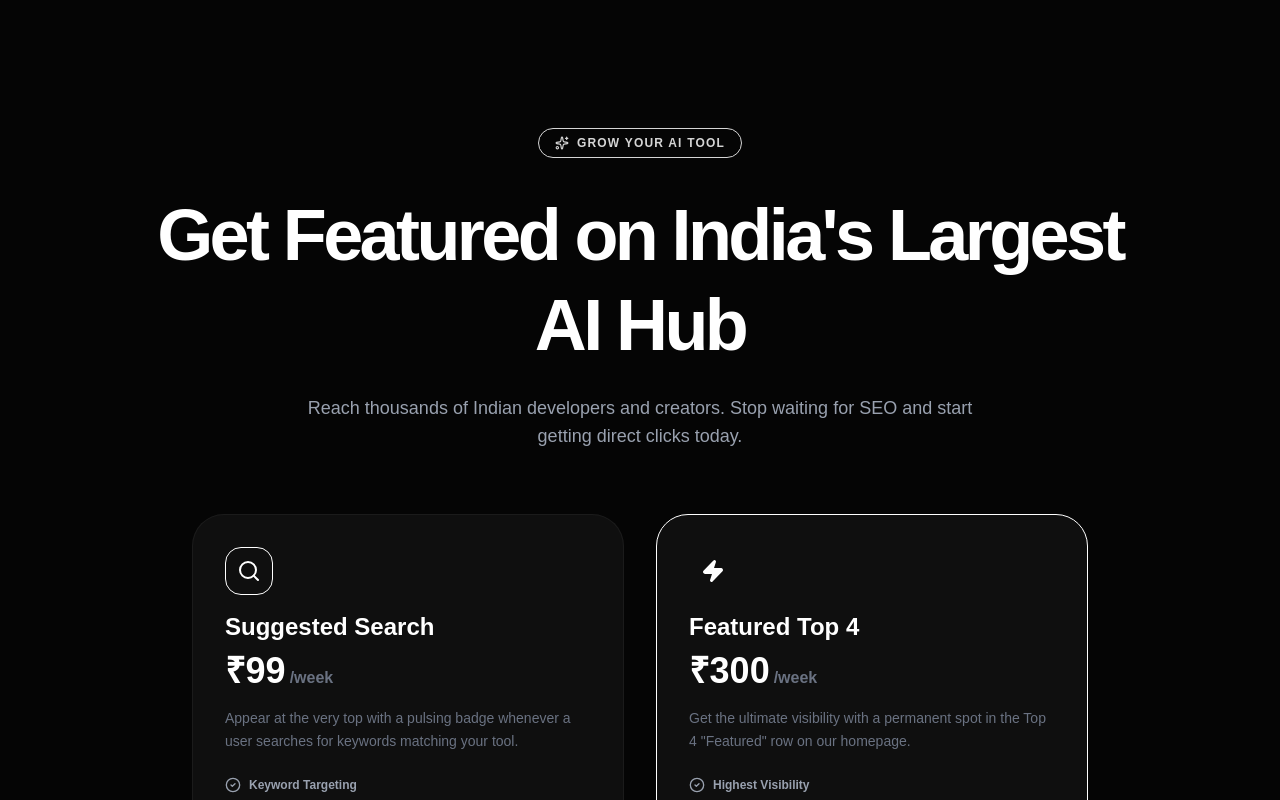
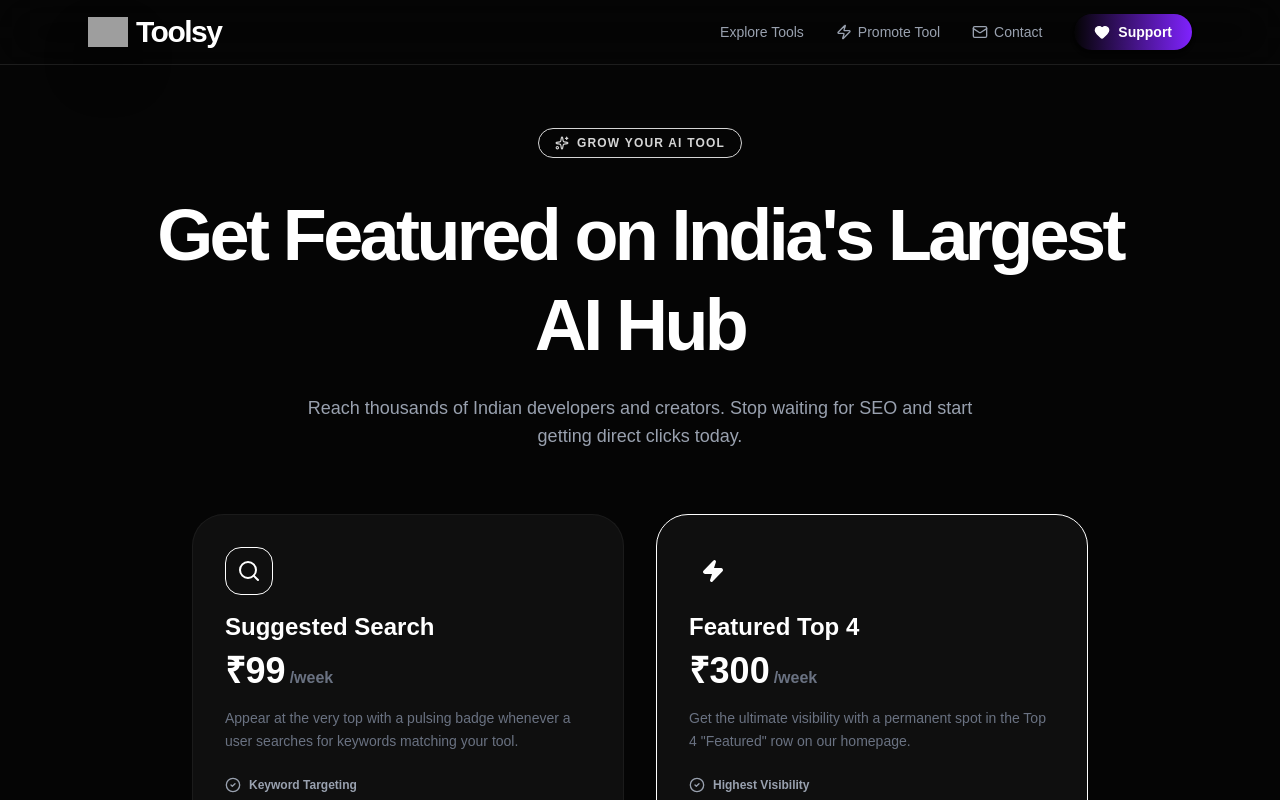
Before and after one commit to toolsyindia/toolsy, a Next.js app: page /advertise in a window 1280 px wide. Shown: the top 800 px of the page. Built offline with nearby package versions, Linux system fonts and the light colour scheme; grey boxes are pictures that could not be loaded.

Commit message:
add navbar and all pages

```diff
--- /dev/null
+++ b/components/Navbar.js
@@ -0,0 +1,118 @@
+import { useState } from "react";
+import Link from "next/link";
+import { Mail, Menu, X, Shield, FileText, Heart, Copy, Check, Zap } from "lucide-react";
+
+export default function Navbar() {
+  const [isOpen, setIsOpen] = useState(false);
+  const [showSupport, setShowSupport] = useState(false);
+  const [copied, setCopied] = useState(false);
+
+  const myUpiId = "8465073056@ybl";
+
+  const handleCopy = () => {
+    navigator.clipboard.writeText(myUpiId);
+    setCopied(true);
+    setTimeout(() => setCopied(false), 2000);
+  };
+
+  return (
+    <>
+      <nav className="fixed top-0 left-0 right-0 z-40 border-b border-white/10 backdrop-blur-xl bg-[#050505]/80">
+        <div className="max-w-6xl mx-auto px-6 h-16 flex items-center justify-between">
+
+          {/* Logo */}
+          <Link href="/" className="flex items-center gap-2 group">
+            <div className="w-8 h-8 md:w-10 md:h-10 flex items-center justify-center group-hover:scale-110 transition-transform duration-300">
+              <img src="/logo.png" alt="Toolsy Logo" className="w-full h-full object-contain drop-shadow-2xl" />
+            </div>
+            <span className="text-2xl md:text-3xl font-bold tracking-tighter text-white">Toolsy</span>
+          </Link>
+
+          {/* Desktop Links */}
+          <div className="hidden md:flex items-center gap-8 text-sm font-medium text-gray-400">
+            <Link href="/" className="hover:text-primary transition-colors">Explore Tools</Link>
+            <Link href="/advertise" className="hover:text-primary transition-colors flex items-center gap-1.5">
+              <Zap className="w-4 h-4 text-primary" /> Promote Tool
+            </Link>
+            <Link href="/contact" className="hover:text-primary transition-colors flex items-center gap-1.5">
+              <Mail className="w-4 h-4" /> Contact
+            </Link>
+            <button
+              onClick={() => setShowSupport(true)}
+              className="h-9 rounded-full px-5 shadow-md bg-gradient-to-r from-primary to-violet-600 hover:scale-105 transition-all flex items-center gap-2 font-bold text-white">
+              <Heart className="w-4 h-4 fill-white" /> Support
+            </button>
+          </div>
+
+          {/* Mobile Icons */}
+          <div className="md:hidden flex items-center gap-4">
+            <button onClick={() => setShowSupport(true)} className="text-primary p-1 animate-pulse">
+              <Heart className="w-6 h-6 fill-primary" />
+            </button>
+            <button onClick={() => setIsOpen(!isOpen)} className="p-2 text-gray-400 hover:text-white transition-colors">
+              {isOpen ? <X className="w-5 h-5 text-primary" /> : <Menu className="w-5 h-5" />}
+            </button>
+          </div>
+        </div>
+
+        {/* Mobile Dropdown */}
+        {isOpen && (
+          <div className="md:hidden border-b border-white/10 bg-[#050505]/95 px-6 py-6 flex flex-col gap-5 shadow-2xl">
+            <Link href="/" onClick={() => setIsOpen(false)} className="text-xl font-bold text-white hover:text-primary flex items-center gap-4">
+              <img src="/logo.png" alt="Logo" className="w-8 h-8 object-contain" />
+              Explore Tools
+            </Link>
+            <Link href="/advertise" onClick={() => setIsOpen(false)} className="text-base font-semibold text-gray-400 hover:text-primary flex items-center gap-3">
+              <Zap className="w-5 h-5 text-primary" /> Promote Tool
+            </Link>
+            <Link href="/contact" onClick={() => setIsOpen(false)} className="text-base font-semibold text-gray-400 hover:text-primary flex items-center gap-3">
+              <Mail className="w-5 h-5" /> Contact
+            </Link>
+            <hr className="border-white/10" />
+            <Link href="/privacy" onClick={() => setIsOpen(false)} className="text-sm font-medium text-gray-500 hover:text-primary flex items-center gap-3">
+              <Shield className="w-4 h-4" /> Privacy Policy
+            </Link>
+            <Link href="/terms" onClick={() => setIsOpen(false)} className="text-sm font-medium text-gray-500 hover:text-primary flex items-center gap-3">
+              <FileText className="w-4 h-4" /> Terms of Service
+            </Link>
+          </div>
+        )}
+      </nav>
+
+      {/* UPI Support Modal */}
+      {showSupport && (
+        <div className="fixed inset-0 z-50 flex items-center justify-center p-4 bg-black/80 backdrop-blur-sm">
+          <div className="absolute inset-0" onClick={() => setShowSupport(false)} />
+          <div className="relative w-full max-w-md bg-[#0F0F0F] border border-white/10 rounded-3xl p-8 shadow-2xl">
+            <button onClick={() => setShowSupport(false)}
+              className="absolute top-4 right-4 p-2 text-gray-500 hover:text-white rounded-full transition-colors">
+              <X className="w-5 h-5" />
+            </button>
+            <div className="text-center mb-6">
+              <div className="w-16 h-16 mx-auto bg-primary/10 rounded-2xl flex items-center justify-center mb-4">
+                <Heart className="w-8 h-8 text-primary fill-primary animate-pulse" />
+              </div>
+              <h2 className="text-2xl font-bold text-white mb-2">Support the Developer</h2>
+              <p className="text-gray-500 text-sm leading-relaxed">
+                Maintaining a global AI directory requires constant research and infrastructure. Contributions support the ongoing development and scaling of Toolsy for creators worldwide.
+              </p>
+            </div>
+            <div className="w-52 h-52 mx-auto bg-white rounded-2xl p-4 shadow-inner flex items-center justify-center mb-6 border border-primary/20 overflow-hidden">
+              <img src="/qr.png" alt="UPI Support QR" className="w-full h-full object-contain" />
+            </div>
+            <div className="bg-white/5 rounded-xl p-1 flex items-center border border-white/10">
+              <div className="flex-1 px-4 text-xs font-mono font-bold text-center truncate text-white">
+                {myUpiId}
+              </div>
+              <button onClick={handleCopy}
+                className={`rounded-lg h-9 px-3 flex items-center gap-1 transition-all text-white text-xs font-bold ${copied ? "bg-emerald-500" : "bg-primary"}`}>
+                {copied ? <Check className="w-4 h-4" /> : <Copy className="w-4 h-4" />}
+                {copied ? "Copied!" : "Copy"}
+              </button>
+            </div>
+          </div>
+        </div>
+      )}
+    </>
+  );
+}
--- a/pages/_app.js
+++ b/pages/_app.js
@@ -1,5 +1,6 @@
 import { QueryClient, QueryClientProvider } from "@tanstack/react-query";
 import { Toaster } from "sonner";
+import Navbar from "@/components/Navbar";
 import "@/styles/globals.css";
 
 const queryClient = new QueryClient();
@@ -7,6 +8,7 @@
 export default function App({ Component, pageProps }) {
   return (
     <QueryClientProvider client={queryClient}>
+      <Navbar />
       <Component {...pageProps} />
       <Toaster richColors position="top-right" />
     </QueryClientProvider>
```
